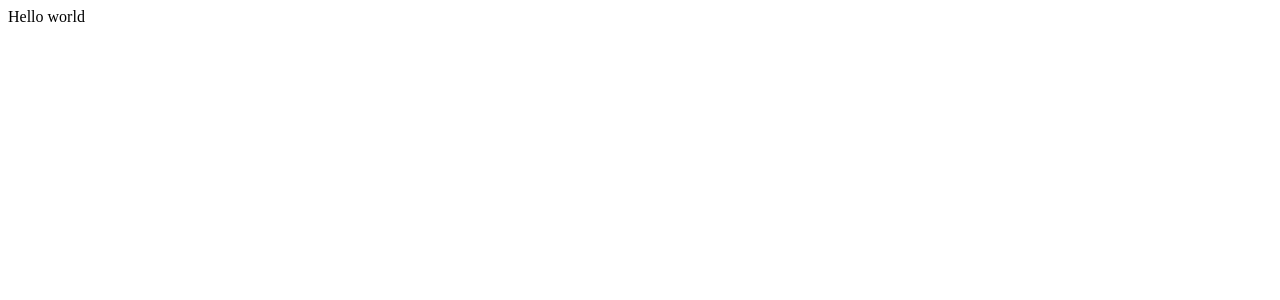
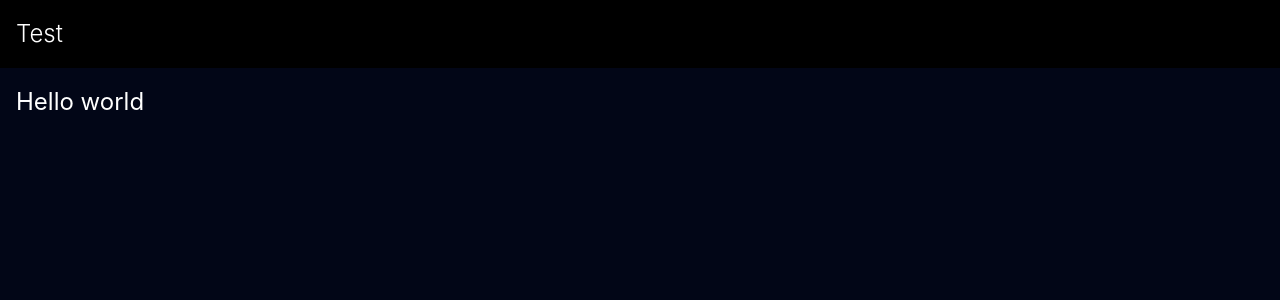
Before and after one commit to eeeeaa/shopping-cart-project, a React (Vite) app: page / in a window 1280 px wide. Shown: the top 300 px of the page. Built offline with nearby package versions, Linux system fonts and the light colour scheme.

Commit message:
initial page setup

```diff
--- a/src/components/App.jsx
+++ b/src/components/App.jsx
@@ -1,5 +1,34 @@
+import styles from "../styles/app.module.css";
+import Homepage from "./routes/homepage";
+import Navbar from "./common/navbar";
+import { createBrowserRouter, Outlet, RouterProvider } from "react-router-dom";
+
+const router = createBrowserRouter([
+  {
+    path: "/",
+    element: <Root />,
+    children: [
+      {
+        index: true,
+        element: <Homepage />,
+      },
+    ],
+  },
+]);
+
+function Root() {
+  return (
+    <>
+      <Navbar />
+      <div className={styles.content}>
+        <Outlet />
+      </div>
+    </>
+  );
+}
+
 function App() {
-  return <div>Hello world</div>;
+  return <RouterProvider router={router} />;
 }
 
 export default App;
--- /dev/null
+++ b/src/components/common/navbar.jsx
@@ -0,0 +1,17 @@
+import styles from "../../styles/common/navbar.module.css";
+import { Link } from "react-router-dom";
+
+function Navbar() {
+  return (
+    <div className={styles.navContainer}>
+      <div className={styles.navTitle}>Test</div>
+      <ul className={styles.navMenu}>
+        <li className={styles.navItem}></li>
+        <li className={styles.navItem}></li>
+        <li className={styles.navItem}></li>
+      </ul>
+    </div>
+  );
+}
+
+export default Navbar;
--- /dev/null
+++ b/src/components/routes/homepage.jsx
@@ -0,0 +1,7 @@
+import styles from "../../styles/routes/homepage.module.css";
+
+function Homepage() {
+  return <div className={styles.title}>Hello world</div>;
+}
+
+export default Homepage;
--- /dev/null
+++ b/src/styles/app.module.css
@@ -0,0 +1,32 @@
+:root {
+  font-family: Inter, system-ui, Avenir, Helvetica, Arial, sans-serif;
+  line-height: 1.5;
+  font-weight: 400;
+
+  color-scheme: light dark;
+  color: rgba(255, 255, 255, 0.87);
+
+  font-synthesis: none;
+  text-rendering: optimizeLegibility;
+  -webkit-font-smoothing: antialiased;
+  -moz-osx-font-smoothing: grayscale;
+}
+
+html,
+body {
+  margin: 0;
+  padding: 0;
+  color: white;
+}
+
+body {
+  min-height: 100vh;
+  background-color: #020617;
+  max-width: 1300px;
+  margin-left: auto;
+  margin-right: auto;
+}
+
+.content {
+  padding: 1em;
+}
--- /dev/null
+++ b/src/styles/common/navbar.module.css
@@ -0,0 +1,19 @@
+/*Note: should name module css with camelCase*/
+.navContainer {
+  display: flex;
+  justify-content: space-between;
+  padding: 1em;
+  gap: 1em;
+  background-color: black;
+}
+
+.navTitle {
+  font-size: x-large;
+  font-weight: 300;
+}
+
+.navMenu {
+  display: flex;
+  gap: 0.5em;
+  list-style: none;
+}
--- /dev/null
+++ b/src/styles/routes/homepage.module.css
@@ -0,0 +1,3 @@
+.title {
+  font-size: x-large;
+}
```
